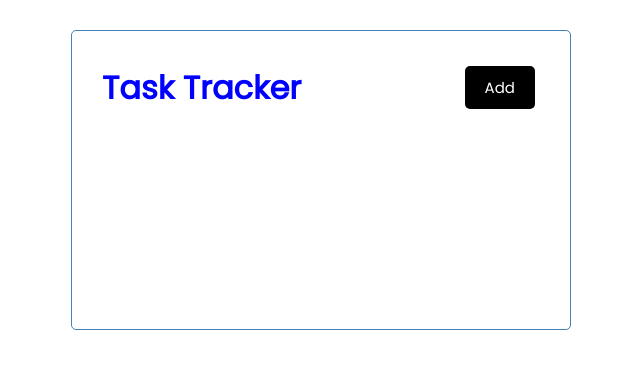
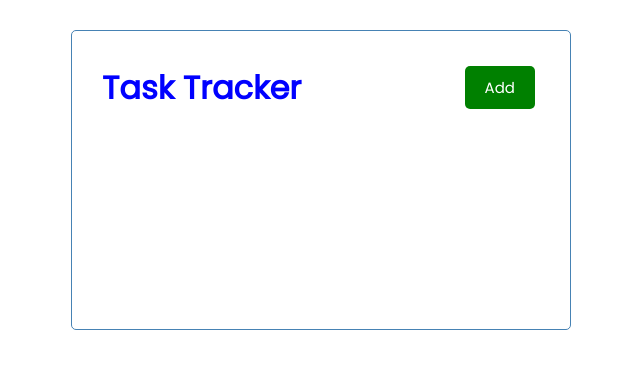
Before and after one commit to Kensaigm/React-Task-Tracker, a React (Create React App) app: page / in a window 1280 px wide. Shown: the top 368 px of the page, without its empty margins (319-959 px from the left). Built offline with nearby package versions, Linux system fonts and the light colour scheme.

Commit message:
Update Button.js
Deconstructed props

```diff
--- a/src/components/Button.js
+++ b/src/components/Button.js
@@ -1,7 +1,7 @@
-const Button = (props) => {
+const Button = ({ color, text }) => {
     return (
         <>
-            <button className='btn'>Add</button>
+            <button style={{ backgroundColor: color }} className='btn'>{text}</button>
         </>
     )
 }
```
